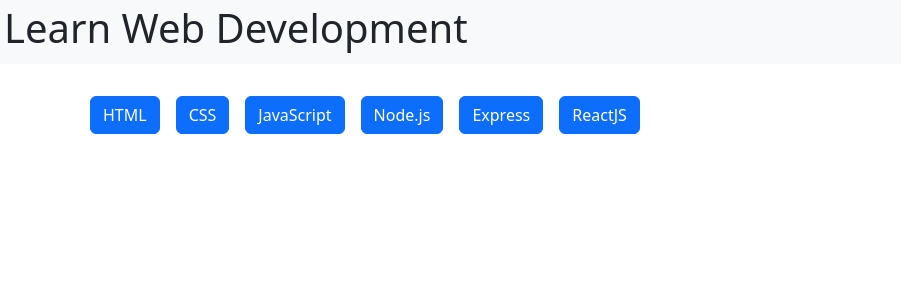
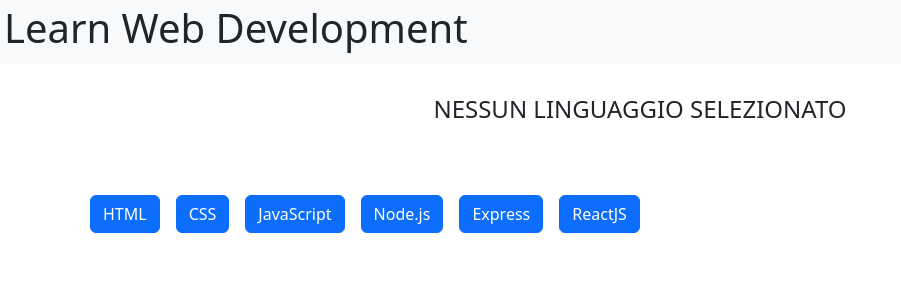
Before and after one commit to MegaEmme/react-use-state, a React (Vite) app: page / in a window 1280 px wide. Shown: the top 300 px of the page, without its empty margins (0-901 px from the left). Built offline with nearby package versions, Linux system fonts and the light colour scheme.

Commit message:
feat: add no language

```diff
--- a/src/components/Button.jsx
+++ b/src/components/Button.jsx
@@ -5,6 +5,9 @@
     const [isActive, setIsActive] = useState(null);
     return (
         <>
+            <div className={`btn mb-5 m-2 ${isActive === null ? 'd-block' : 'd-none'}`}>
+                <h4 className="card-body">NESSUN LINGUAGGIO SELEZIONATO</h4>
+            </div>
             {buttons.map(element =>
                 <button onClick={() => { setIsActive(element.title) }} key={element.id} className={`btn mb-5 m-2 ${isActive === element.title ? 'btn-warning' : 'btn-primary'}`}>
                     {element.title}
--- a/src/components/Main.jsx
+++ b/src/components/Main.jsx
@@ -4,7 +4,7 @@
 import Button from "./Button";
 
 function Main() {
-    const [press, setPress] = useState(null);
+    const [press, setPress] = useState(false);
 
     return (
         <>
```
